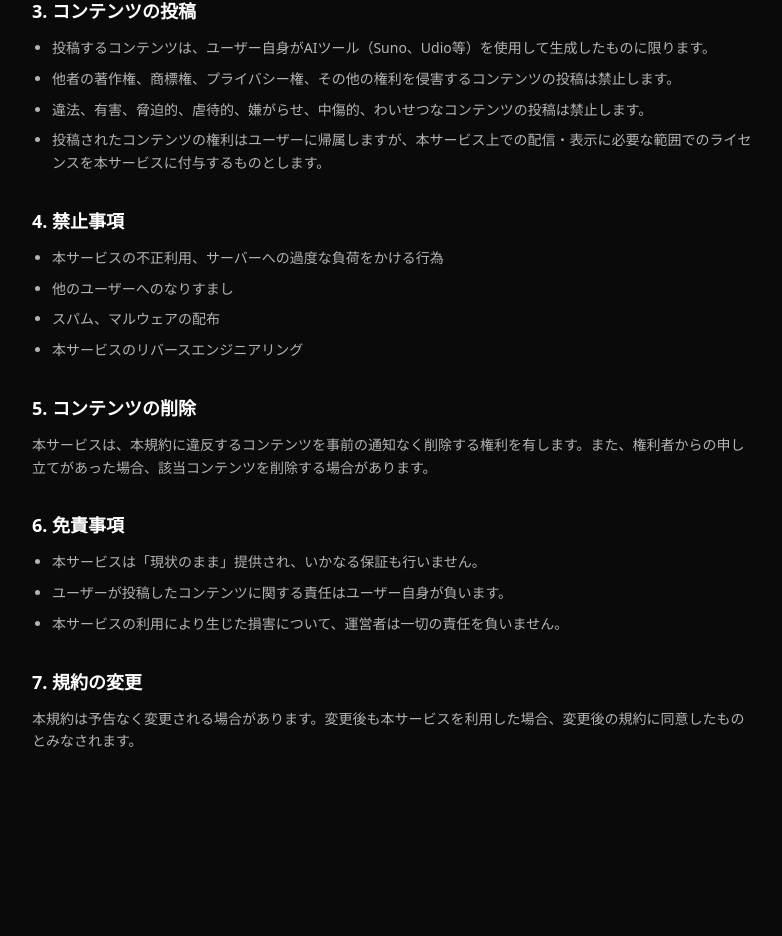
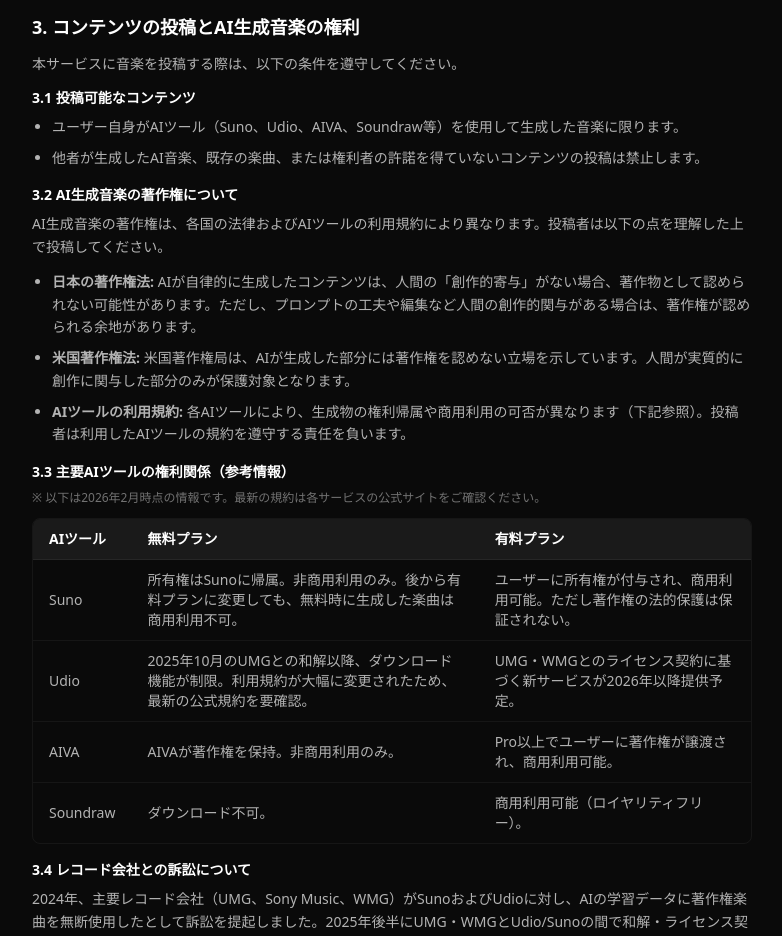
Before and after one commit to unz47/AI-Music-Cloud, a Next.js app: page /terms in a window 1280 px wide. Shown: the part 398-1334 px from the top of the page, without its empty margins (248-1030 px from the left). Before the commit the page ends 1247 px from the top, so only its background shows below. Built offline with nearby package versions, Linux system fonts and the light colour scheme; no server answers.

Commit message:
feat: add AI music copyright info to terms of service

```diff
--- a/src/app/terms/page.tsx
+++ b/src/app/terms/page.tsx
@@ -6,7 +6,7 @@
   return (
     <div className="mx-auto max-w-3xl px-6 py-16 text-text-secondary">
       <h1 className="mb-8 text-2xl font-bold text-text-primary">利用規約</h1>
-      <p className="mb-4 text-xs text-text-tertiary">最終更新日: 2026年2月23日</p>
+      <p className="mb-8 text-xs text-text-tertiary">最終更新日: 2026年2月23日</p>
 
       <section className="mb-8">
         <h2 className="mb-3 text-lg font-semibold text-text-primary">1. サービスの概要</h2>
@@ -23,45 +23,127 @@
       </section>
 
       <section className="mb-8">
-        <h2 className="mb-3 text-lg font-semibold text-text-primary">3. コンテンツの投稿</h2>
+        <h2 className="mb-3 text-lg font-semibold text-text-primary">3. コンテンツの投稿とAI生成音楽の権利</h2>
+        <p className="mb-3 text-sm leading-relaxed">
+          本サービスに音楽を投稿する際は、以下の条件を遵守してください。
+        </p>
+
+        <h3 className="mb-2 text-sm font-semibold text-text-primary">3.1 投稿可能なコンテンツ</h3>
+        <ul className="mb-4 list-disc pl-5 text-sm leading-relaxed space-y-2">
+          <li>ユーザー自身がAIツール（Suno、Udio、AIVA、Soundraw等）を使用して生成した音楽に限ります。</li>
+          <li>他者が生成したAI音楽、既存の楽曲、または権利者の許諾を得ていないコンテンツの投稿は禁止します。</li>
+        </ul>
+
+        <h3 className="mb-2 text-sm font-semibold text-text-primary">3.2 AI生成音楽の著作権について</h3>
+        <p className="mb-3 text-sm leading-relaxed">
+          AI生成音楽の著作権は、各国の法律およびAIツールの利用規約により異なります。投稿者は以下の点を理解した上で投稿してください。
+        </p>
+        <ul className="mb-4 list-disc pl-5 text-sm leading-relaxed space-y-2">
+          <li>
+            <strong>日本の著作権法:</strong> AIが自律的に生成したコンテンツは、人間の「創作的寄与」がない場合、著作物として認められない可能性があります。ただし、プロンプトの工夫や編集など人間の創作的関与がある場合は、著作権が認められる余地があります。
+          </li>
+          <li>
+            <strong>米国著作権法:</strong> 米国著作権局は、AIが生成した部分には著作権を認めない立場を示しています。人間が実質的に創作に関与した部分のみが保護対象となります。
+          </li>
+          <li>
+            <strong>AIツールの利用規約:</strong> 各AIツールにより、生成物の権利帰属や商用利用の可否が異なります（下記参照）。投稿者は利用したAIツールの規約を遵守する責任を負います。
+          </li>
+        </ul>
+
+        <h3 className="mb-2 text-sm font-semibold text-text-primary">3.3 主要AIツールの権利関係（参考情報）</h3>
+        <p className="mb-3 text-xs text-text-tertiary">
+          ※ 以下は2026年2月時点の情報です。最新の規約は各サービスの公式サイトをご確認ください。
+        </p>
+        <div className="overflow-x-auto rounded-lg border border-border-default">
+          <table className="w-full text-sm">
+            <thead>
+              <tr className="border-b border-border-default bg-surface-2">
+                <th className="px-4 py-2.5 text-left font-semibold text-text-primary">AIツール</th>
+                <th className="px-4 py-2.5 text-left font-semibold text-text-primary">無料プラン</th>
+                <th className="px-4 py-2.5 text-left font-semibold text-text-primary">有料プラン</th>
+              </tr>
+            </thead>
+            <tbody className="text-text-secondary">
+              <tr className="border-b border-border-default">
+                <td className="px-4 py-2.5 font-medium">Suno</td>
+                <td className="px-4 py-2.5">所有権はSunoに帰属。非商用利用のみ。後から有料プランに変更しても、無料時に生成した楽曲は商用利用不可。</td>
+                <td className="px-4 py-2.5">ユーザーに所有権が付与され、商用利用可能。ただし著作権の法的保護は保証されない。</td>
+              </tr>
+              <tr className="border-b border-border-default">
+                <td className="px-4 py-2.5 font-medium">Udio</td>
+                <td className="px-4 py-2.5">2025年10月のUMGとの和解以降、ダウンロード機能が制限。利用規約が大幅に変更されたため、最新の公式規約を要確認。</td>
+                <td className="px-4 py-2.5">UMG・WMGとのライセンス契約に基づく新サービスが2026年以降提供予定。</td>
+              </tr>
+              <tr className="border-b border-border-default">
+                <td className="px-4 py-2.5 font-medium">AIVA</td>
+                <td className="px-4 py-2.5">AIVAが著作権を保持。非商用利用のみ。</td>
+                <td className="px-4 py-2.5">Pro以上でユーザーに著作権が譲渡され、商用利用可能。</td>
+              </tr>
+              <tr>
+                <td className="px-4 py-2.5 font-medium">Soundraw</td>
+                <td className="px-4 py-2.5">ダウンロード不可。</td>
+                <td className="px-4 py-2.5">商用利用可能（ロイヤリティフリー）。</td>
+              </tr>
+            </tbody>
+          </table>
+        </div>
+
+        <h3 className="mb-2 mt-4 text-sm font-semibold text-text-primary">3.4 レコード会社との訴訟について</h3>
+        <p className="text-sm leading-relaxed">
+          2024年、主要レコード会社（UMG、Sony Music、WMG）がSunoおよびUdioに対し、AIの学習データに著作権楽曲を無断使用したとして訴訟を提起しました。2025年後半にUMG・WMGとUdio/Sunoの間で和解・ライセンス契約が成立しましたが、Sony Musicとの訴訟は継続中です。今後の判決や法改正により、AI生成音楽の権利関係が変更される可能性があります。
+        </p>
+      </section>
+
+      <section className="mb-8">
+        <h2 className="mb-3 text-lg font-semibold text-text-primary">4. 投稿者の責任</h2>
         <ul className="list-disc pl-5 text-sm leading-relaxed space-y-2">
-          <li>投稿するコンテンツは、ユーザー自身がAIツール（Suno、Udio等）を使用して生成したものに限ります。</li>
-          <li>他者の著作権、商標権、プライバシー権、その他の権利を侵害するコンテンツの投稿は禁止します。</li>
+          <li>投稿者は、投稿するコンテンツが利用したAIツールの利用規約に準拠していることを保証するものとします。</li>
+          <li>無料プランで生成した楽曲を商用利用が禁止されているにもかかわらず投稿した場合、その責任は投稿者が負います。</li>
+          <li>他者の著作権、商標権、肖像権、パブリシティ権、プライバシー権を侵害するコンテンツの投稿は禁止します。</li>
+          <li>既存アーティストの声を模倣・クローンしたコンテンツの投稿は禁止します。</li>
           <li>違法、有害、脅迫的、虐待的、嫌がらせ、中傷的、わいせつなコンテンツの投稿は禁止します。</li>
-          <li>投稿されたコンテンツの権利はユーザーに帰属しますが、本サービス上での配信・表示に必要な範囲でのライセンスを本サービスに付与するものとします。</li>
         </ul>
       </section>
 
       <section className="mb-8">
-        <h2 className="mb-3 text-lg font-semibold text-text-primary">4. 禁止事項</h2>
+        <h2 className="mb-3 text-lg font-semibold text-text-primary">5. 本サービス上でのライセンス</h2>
+        <p className="text-sm leading-relaxed">
+          投稿されたコンテンツの権利は投稿者に帰属しますが、本サービス上での配信・表示・ストリーミングに必要な範囲で、非独占的なライセンスを本サービスに付与するものとします。投稿者はいつでもコンテンツを削除でき、削除後は本ライセンスも終了します。
+        </p>
+      </section>
+
+      <section className="mb-8">
+        <h2 className="mb-3 text-lg font-semibold text-text-primary">6. 禁止事項</h2>
         <ul className="list-disc pl-5 text-sm leading-relaxed space-y-2">
           <li>本サービスの不正利用、サーバーへの過度な負荷をかける行為</li>
           <li>他のユーザーへのなりすまし</li>
           <li>スパム、マルウェアの配布</li>
           <li>本サービスのリバースエンジニアリング</li>
+          <li>自動化ツールによる大量アップロード・スクレイピング</li>
         </ul>
       </section>
 
       <section className="mb-8">
-        <h2 className="mb-3 text-lg font-semibold text-text-primary">5. コンテンツの削除</h2>
+        <h2 className="mb-3 text-lg font-semibold text-text-primary">7. コンテンツの削除・DMCA対応</h2>
         <p className="text-sm leading-relaxed">
-          本サービスは、本規約に違反するコンテンツを事前の通知なく削除する権利を有します。また、権利者からの申し立てがあった場合、該当コンテンツを削除する場合があります。
+          本サービスは、本規約に違反するコンテンツを事前の通知なく削除する権利を有します。権利者からの著作権侵害の申し立て（DMCAテイクダウン通知等）があった場合、該当コンテンツを速やかに削除します。
         </p>
       </section>
 
       <section className="mb-8">
-        <h2 className="mb-3 text-lg font-semibold text-text-primary">6. 免責事項</h2>
+        <h2 className="mb-3 text-lg font-semibold text-text-primary">8. 免責事項</h2>
         <ul className="list-disc pl-5 text-sm leading-relaxed space-y-2">
           <li>本サービスは「現状のまま」提供され、いかなる保証も行いません。</li>
-          <li>ユーザーが投稿したコンテンツに関する責任はユーザー自身が負います。</li>
+          <li>ユーザーが投稿したコンテンツに関する法的責任はユーザー自身が負います。</li>
+          <li>AI生成音楽の著作権に関する法的助言は提供しません。必要に応じて専門家にご相談ください。</li>
           <li>本サービスの利用により生じた損害について、運営者は一切の責任を負いません。</li>
         </ul>
       </section>
 
       <section className="mb-8">
-        <h2 className="mb-3 text-lg font-semibold text-text-primary">7. 規約の変更</h2>
+        <h2 className="mb-3 text-lg font-semibold text-text-primary">9. 規約の変更</h2>
         <p className="text-sm leading-relaxed">
-          本規約は予告なく変更される場合があります。変更後も本サービスを利用した場合、変更後の規約に同意したものとみなされます。
+          AI生成コンテンツに関する法律・判例は急速に変化しています。本規約は予告なく変更される場合があります。変更後も本サービスを利用した場合、変更後の規約に同意したものとみなされます。
         </p>
       </section>
     </div>
```
